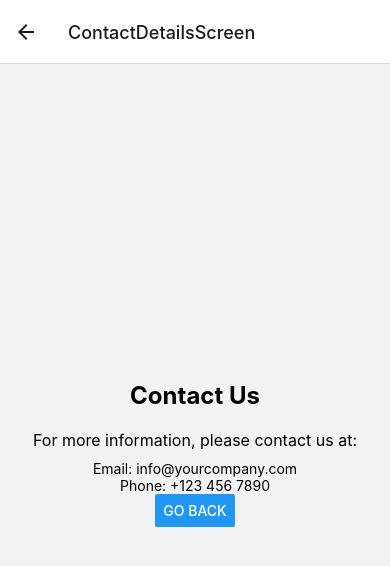
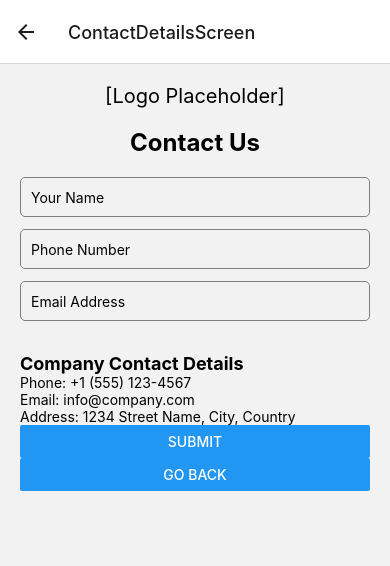
Before and after one commit to TaSam31/empowering-nations, a React Native app: screen /ContactDetailsScreen in a window 390 px wide. Shown: the top 566 px of the page. Built offline with nearby package versions, Linux system fonts and the light colour scheme.

Commit message:
second intial commit with all the files

```diff
--- a/screens/ContactDetailsScreen.tsx
+++ b/screens/ContactDetailsScreen.tsx
@@ -1,5 +1,5 @@
 import React from 'react';
-import { View, Text, Button, StyleSheet } from 'react-native';
+import { View, Text, Button, StyleSheet, TextInput } from 'react-native';
 import { NativeStackScreenProps } from '@react-navigation/native-stack';
 import { RootStackParamList } from '../types'; // Adjust the import path to match your setup
 
@@ -9,10 +9,19 @@ type ContactDetailsScreenProps = NativeStackScreenProps<RootStackParamList, 'Con
 const ContactDetailsScreen: React.FC<ContactDetailsScreenProps> = ({ navigation }) => {
   return (
     <View style={styles.container}>
-      <Text style={styles.header}>Contact Us</Text>
-      <Text style={styles.info}>For more information, please contact us at:</Text>
-      <Text>Email: info@yourcompany.com</Text>
-      <Text>Phone: +123 456 7890</Text>
+      <Text style={styles.logoPlaceholder}>[Logo Placeholder]</Text>
+      <Text style={styles.title}>Contact Us</Text>
+
+      <TextInput style={styles.input} placeholder="Your Name" />
+      <TextInput style={styles.input} placeholder="Phone Number" keyboardType="phone-pad" />
+      <TextInput style={styles.input} placeholder="Email Address" keyboardType="email-address" />
+
+      <Text style={styles.sectionTitle}>Company Contact Details</Text>
+      <Text>Phone: +1 (555) 123-4567</Text>
+      <Text>Email: info@company.com</Text>
+      <Text>Address: 1234 Street Name, City, Country</Text>
+
+      <Button title="Submit" onPress={() => alert('Details submitted')} />
       <Button title="Go Back" onPress={() => navigation.goBack()} />
     </View>
   );
@@ -22,18 +31,33 @@ const styles = StyleSheet.create({
   container: {
     flex: 1,
     padding: 20,
-    justifyContent: 'center',
-    alignItems: 'center',
+    backgroundColor: '#f2f2f2',
   },
-  header: {
+  logoPlaceholder: {
+    fontSize: 20,
+    textAlign: 'center',
+    marginBottom: 20,
+  },
+  title: {
     fontSize: 24,
     fontWeight: 'bold',
+    textAlign: 'center',
     marginBottom: 20,
   },
-  info: {
-    fontSize: 16,
-    marginBottom: 10,
+  input: {
+    height: 40,
+    borderColor: 'gray',
+    borderWidth: 1,
+    marginBottom: 12,
+    padding: 10,
+    borderRadius: 5,
+  },
+  sectionTitle: {
+    marginTop: 20,
+    fontSize: 18,
+    fontWeight: 'bold',
   },
 });
 
+
 export default ContactDetailsScreen;
--- a/screens/HomeScreen.tsx
+++ b/screens/HomeScreen.tsx
@@ -15,15 +15,22 @@ export default function HomeScreen({ navigation }: Props) {
             {/* Add your logo here */}
             <Image source={{ uri: 'logo-url' }} style={styles.logo} />
             <Text style={styles.title}>Empowering the Nation</Text>
-            <Text>
+            <Text style={styles.description}>
                 Empowering the Nation is an initiative started by Precious Radebe in 2018 to
                 upskill domestic workers and gardeners. It provides six-month and six-week
                 courses that enhance employability and entrepreneurial opportunities.
             </Text>
-            <Button
-            title="Go to Six Month Courses"
-            onPress={() => navigation.navigate("Six Month Courses")}
-        /><Button title="Six-Week Courses" onPress={() => navigation.navigate('Six Week Courses')} />
+            <View style={styles.buttonContainer}>
+                <Button
+                    title="Go to Six Month Courses"
+                    onPress={() => navigation.navigate("Six Month Courses")}
+                />
+                <View style={styles.buttonSpacer} />
+                <Button
+                    title="Six-Week Courses"
+                    onPress={() => navigation.navigate('Six Week Courses')}
+                />
+            </View>
         </View>
     );
 }
@@ -35,7 +42,28 @@ const styles = StyleSheet.create({
         backgroundColor: '#f0f4f8',
         justifyContent: 'center',
         alignItems: 'center',
-      },
-      logo: { width: 100, height: 100 },
-    title: { fontSize: 24, fontWeight: 'bold', marginBottom: 20 },
+    },
+    logo: {
+        width: 100,
+        height: 100,
+        marginBottom: 20
+    },
+    title: {
+        fontSize: 24,
+        fontWeight: 'bold',
+        marginBottom: 10,
+        color: '#333',
+        textAlign: 'center',
+    },
+    description: {
+        marginBottom: 20,
+        textAlign: 'center',
+        color: '#555',
+    },
+    buttonContainer: {
+        alignItems: 'center',
+    },
+    buttonSpacer: {
+        height: 15, // Adjust the spacing as needed
+    },
 });
--- a/screens/SixMonthCourseScreen.tsx
+++ b/screens/SixMonthCourseScreen.tsx
@@ -3,36 +3,80 @@ import { View, Text, TouchableOpacity, ScrollView, StyleSheet } from 'react-nati
 import { RootStackParamList } from '../types';
 import { NativeStackScreenProps } from '@react-navigation/native-stack';
 
-type SixWeekCourseScreenProps = NativeStackScreenProps<RootStackParamList, 'Six Week Courses'>;
-const Courses: React.FC<SixWeekCourseScreenProps> = ({ navigation }) => {
-  const sixWeekCourses = [
-    { name: 'Landscaping', page: 'LandscapingCourse' },
-    { name: 'Garden Maintenance', page: 'GardenMaintenanceCourse' },
-    { name: 'Life Skills', page: 'LifeSkillsCourse' },
-  ];
+// Define the props type for this screen using NativeStackScreenProps
+type SixMonthCoursesProps = NativeStackScreenProps<RootStackParamList, 'Six Month Courses'>;
 
+const SixMonthCourses: React.FC<SixMonthCoursesProps> = ({ navigation }) => {
   return (
     <ScrollView contentContainerStyle={styles.container}>
-      <Text style={styles.header}>Six-Week Courses</Text>
-      {sixWeekCourses.map((course, index) => (
-        <TouchableOpacity key={index} style={styles.courseButton} onPress={() => navigation.navigate('Six Week Courses')}>
-          <Text style={styles.courseText}>{course.name}</Text>
+      <Text style={styles.header}>Six-Month Courses</Text>
+      <Text style={styles.description}>
+        Explore our comprehensive six-month courses designed to provide in-depth knowledge and skills.
+      </Text>
+
+      {/* Course Buttons with Summaries */}
+      <View style={styles.courseContainer}>
+        <Text style={styles.courseSummary}>First Aid Course: Learn essential first aid techniques.</Text>
+        <TouchableOpacity style={styles.courseButton} onPress={() => navigation.navigate('FirstAidCourse')}>
+          <Text style={styles.buttonText}>First Aid</Text>
         </TouchableOpacity>
-      ))}
-      <TouchableOpacity style={styles.button} onPress={() => navigation.goBack()}>
-        <Text style={styles.buttonText}>Back</Text>
+
+        <Text style={styles.courseSummary}>Sewing Course: Master the art of sewing and design.</Text>
+        <TouchableOpacity style={styles.courseButton} onPress={() => navigation.navigate('SewingCourse')}>
+          <Text style={styles.buttonText}>Sewing</Text>
+        </TouchableOpacity>
+
+        <Text style={styles.courseSummary}>Landscaping Course: Create beautiful outdoor spaces.</Text>
+        <TouchableOpacity style={styles.courseButton} onPress={() => navigation.navigate('LandscapingCourse')}>
+          <Text style={styles.buttonText}>Landscaping</Text>
+        </TouchableOpacity>
+
+        {/* New Life Skills Course */}
+        <Text style={styles.courseSummary}>Life Skills Course: Develop essential life skills for success.</Text>
+        <TouchableOpacity style={styles.courseButton} onPress={() => navigation.navigate('LifeSkillsCourse')}>
+          <Text style={styles.buttonText}>Life Skills</Text>
+        </TouchableOpacity>
+      </View>
+
+      {/* Existing Buttons */}
+      <TouchableOpacity style={styles.calculateButton} onPress={() => {
+        alert('Fees Calculation Coming Soon!');
+        navigation.navigate('TotalFeesScreen');
+      }}>
+        <Text style={styles.calculateButtonText}>Calculate Fees</Text>
+      </TouchableOpacity>
+      <TouchableOpacity style={styles.calculateButton} onPress={() => navigation.navigate('ContactDetailsScreen')}>
+        <Text style={styles.calculateButtonText}>Contact Us</Text>
+      </TouchableOpacity>
+      <TouchableOpacity style={styles.calculateButton} onPress={() => navigation.goBack()}>
+        <Text style={styles.calculateButtonText}>Back</Text>
       </TouchableOpacity>
     </ScrollView>
   );
 };
 
 const styles = StyleSheet.create({
-  container: { flexGrow: 1, padding: 16, backgroundColor: '#f0f4f8', justifyContent: 'center', alignItems: 'center' },
+  container: { flexGrow: 1, padding: 16, backgroundColor: '#f0f4f8' },
   header: { fontSize: 24, fontWeight: 'bold', marginBottom: 20, color: '#333' },
-  courseButton: { backgroundColor: '#28A745', padding: 16, borderRadius: 8, marginVertical: 10, width: '100%', alignItems: 'center' },
-  courseText: { color: '#fff', fontSize: 16 },
-  button: { backgroundColor: '#007BFF', padding: 16, borderRadius: 8, marginTop: 20, width: '100%', alignItems: 'center' },
-  buttonText: { color: '#fff', fontSize: 16, fontWeight: 'bold' }
+  description: { fontSize: 16, marginBottom: 20, color: '#666' },
+  courseContainer: { marginBottom: 20 },
+  courseSummary: { fontSize: 14, marginBottom: 5, color: '#555' },
+  courseButton: {
+    backgroundColor: '#28A745',
+    padding: 12,
+    borderRadius: 5,
+    marginVertical: 10,
+    alignItems: 'center'
+  },
+  buttonText: { color: '#fff', fontSize: 16 },
+  calculateButton: {
+    backgroundColor: '#007BFF',
+    padding: 10,
+    borderRadius: 5,
+    marginVertical: 5,
+    alignItems: 'center'
+  },
+  calculateButtonText: { color: '#fff', fontSize: 16, fontWeight: 'bold' }
 });
 
-export default Courses;
+export default SixMonthCourses;
--- a/screens/SixWeekCourseScreen.tsx
+++ b/screens/SixWeekCourseScreen.tsx
@@ -3,36 +3,76 @@ import { View, Text, TouchableOpacity, ScrollView, StyleSheet } from 'react-nati
 import { RootStackParamList } from '../types';
 import { NativeStackScreenProps } from '@react-navigation/native-stack';
 
-type SixWeekCourseScreenProps = NativeStackScreenProps<RootStackParamList, 'Six Week Courses'>;
-const Courses: React.FC<SixWeekCourseScreenProps> = ({ navigation }) => {
-  const sixWeekCourses = [
-    { name: 'Landscaping', page: 'LandscapingCourse' },
-    { name: 'Garden Maintenance', page: 'GardenMaintenanceCourse' },
-    { name: 'Life Skills', page: 'LifeSkillsCourse' },
-  ];
+// Define the props type for this screen using NativeStackScreenProps
+type SixWeekCoursesProps = NativeStackScreenProps<RootStackParamList, 'Six Week Courses'>;
 
+const SixWeekCourses: React.FC<SixWeekCoursesProps> = ({ navigation }) => {
   return (
     <ScrollView contentContainerStyle={styles.container}>
       <Text style={styles.header}>Six-Week Courses</Text>
-      {sixWeekCourses.map((course, index) => (
-        <TouchableOpacity key={index} style={styles.courseButton} onPress={() => navigation.navigate('Six Week Courses')}>
-          <Text style={styles.courseText}>{course.name}</Text>
+      <Text style={styles.description}>
+        Discover our engaging six-week courses that equip you with essential skills in a short time.
+      </Text>
+
+      {/* Course Buttons with Summaries */}
+      <View style={styles.courseContainer}>
+        <Text style={styles.courseSummary}>Garden Maintenance: Learn how to maintain beautiful gardens.</Text>
+        <TouchableOpacity style={styles.courseButton} onPress={() => navigation.navigate('GardenMaintenanceCourse')}>
+          <Text style={styles.buttonText}>Garden Maintenance</Text>
         </TouchableOpacity>
-      ))}
-      <TouchableOpacity style={styles.button} onPress={() => navigation.goBack()}>
-        <Text style={styles.buttonText}>Back</Text>
+
+        {/* New Childminding Course */}
+        <Text style={styles.courseSummary}>Childminding: Gain skills for taking care of children.</Text>
+        <TouchableOpacity style={styles.courseButton} onPress={() => navigation.navigate('ChildMindingCourse')}>
+          <Text style={styles.buttonText}>Child Minding</Text>
+        </TouchableOpacity>
+
+        {/* New Cooking Course */}
+        <Text style={styles.courseSummary}>Cooking: Master basic cooking techniques and recipes.</Text>
+        <TouchableOpacity style={styles.courseButton} onPress={() => navigation.navigate('CookingCourse')}>
+          <Text style={styles.buttonText}>Cooking</Text>
+        </TouchableOpacity>
+      </View>
+
+      {/* Existing Buttons */}
+      <TouchableOpacity style={styles.calculateButton} onPress={() => {
+        alert('Fees Calculation Coming Soon!');
+        navigation.navigate('TotalFeesScreen');
+      }}>
+        <Text style={styles.calculateButtonText}>Calculate Fees</Text>
+      </TouchableOpacity>
+      <TouchableOpacity style={styles.calculateButton} onPress={() => navigation.navigate('ContactDetailsScreen')}>
+        <Text style={styles.calculateButtonText}>Contact Us</Text>
+      </TouchableOpacity>
+      <TouchableOpacity style={styles.calculateButton} onPress={() => navigation.goBack()}>
+        <Text style={styles.calculateButtonText}>Back</Text>
       </TouchableOpacity>
     </ScrollView>
   );
 };
 
 const styles = StyleSheet.create({
-  container: { flexGrow: 1, padding: 16, backgroundColor: '#f0f4f8', justifyContent: 'center', alignItems: 'center' },
+  container: { flexGrow: 1, padding: 16, backgroundColor: '#f0f4f8' },
   header: { fontSize: 24, fontWeight: 'bold', marginBottom: 20, color: '#333' },
-  courseButton: { backgroundColor: '#28A745', padding: 16, borderRadius: 8, marginVertical: 10, width: '100%', alignItems: 'center' },
-  courseText: { color: '#fff', fontSize: 16 },
-  button: { backgroundColor: '#007BFF', padding: 16, borderRadius: 8, marginTop: 20, width: '100%', alignItems: 'center' },
-  buttonText: { color: '#fff', fontSize: 16, fontWeight: 'bold' }
+  description: { fontSize: 16, marginBottom: 20, color: '#666' },
+  courseContainer: { marginBottom: 20 },
+  courseSummary: { fontSize: 14, marginBottom: 5, color: '#555' },
+  courseButton: {
+    backgroundColor: '#28A745',
+    padding: 12,
+    borderRadius: 5,
+    marginVertical: 10,
+    alignItems: 'center'
+  },
+  buttonText: { color: '#fff', fontSize: 16 },
+  calculateButton: {
+    backgroundColor: '#007BFF',
+    padding: 10,
+    borderRadius: 5,
+    marginVertical: 5,
+    alignItems: 'center'
+  },
+  calculateButtonText: { color: '#fff', fontSize: 16, fontWeight: 'bold' }
 });
 
-export default Courses;
+export default SixWeekCourses;
```
Also changed, not shown: App.tsx (+11 -6 lines).
